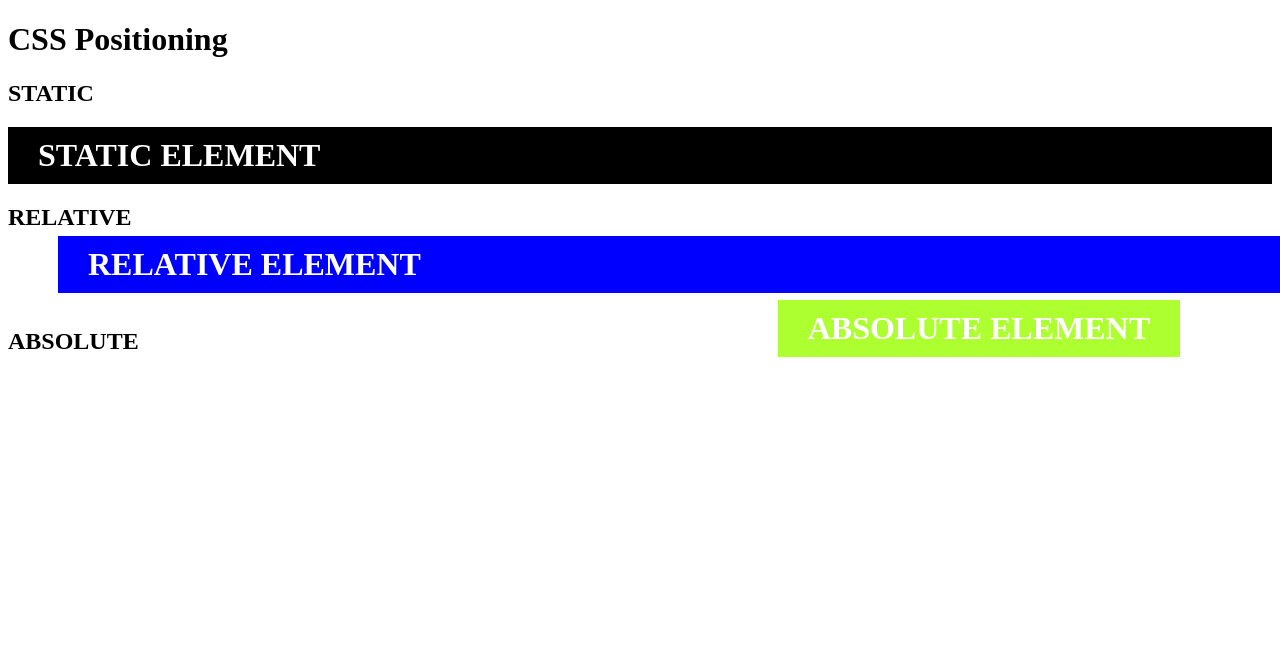
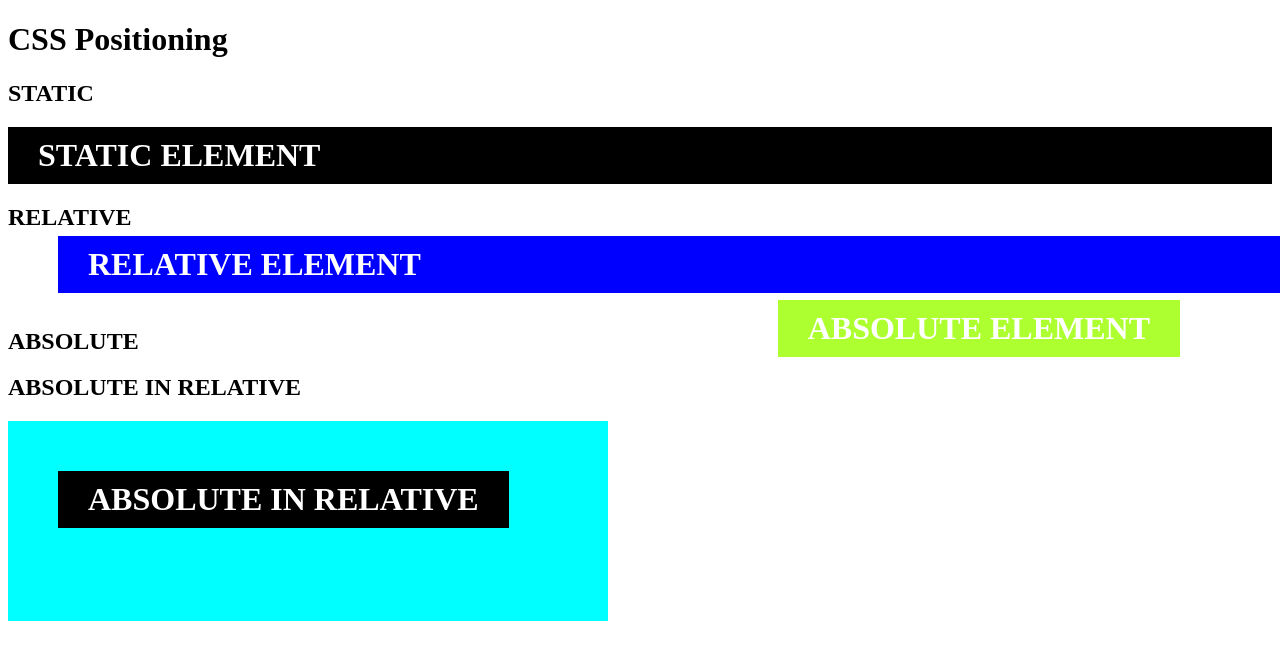
Before and after one commit to bhumikawei/CSSPositioning, a plain HTML site: page index.html in a window 1280 px wide. Shown: the top 660 px of the page. Drawn offline with Linux system fonts and the light colour scheme.

Commit message:
learnt absolute in relative positioning

```diff
--- a/css/style.css
+++ b/css/style.css
@@ -23,3 +23,15 @@ body{
     right: 100px;
     background-color: greenyellow;
 }
+.parent {
+    position: relative;
+    width: 600px;
+    height: 200px;
+    background-color: aqua;
+}
+.absolute-in-relative {
+    position: absolute;
+    top: 50px;
+    left: 50px;
+    background-color: black;
+}
--- a/index.html
+++ b/index.html
@@ -20,6 +20,11 @@
     <div class="absolute box">
         ABSOLUTE ELEMENT
     </div>
-
+    <h2>ABSOLUTE IN RELATIVE</h2>
+    <div class="parent">
+        <div class="absolute-in-relative box">
+            ABSOLUTE IN RELATIVE
+        </div>
+    </div>
 </body>
 </html>
```
